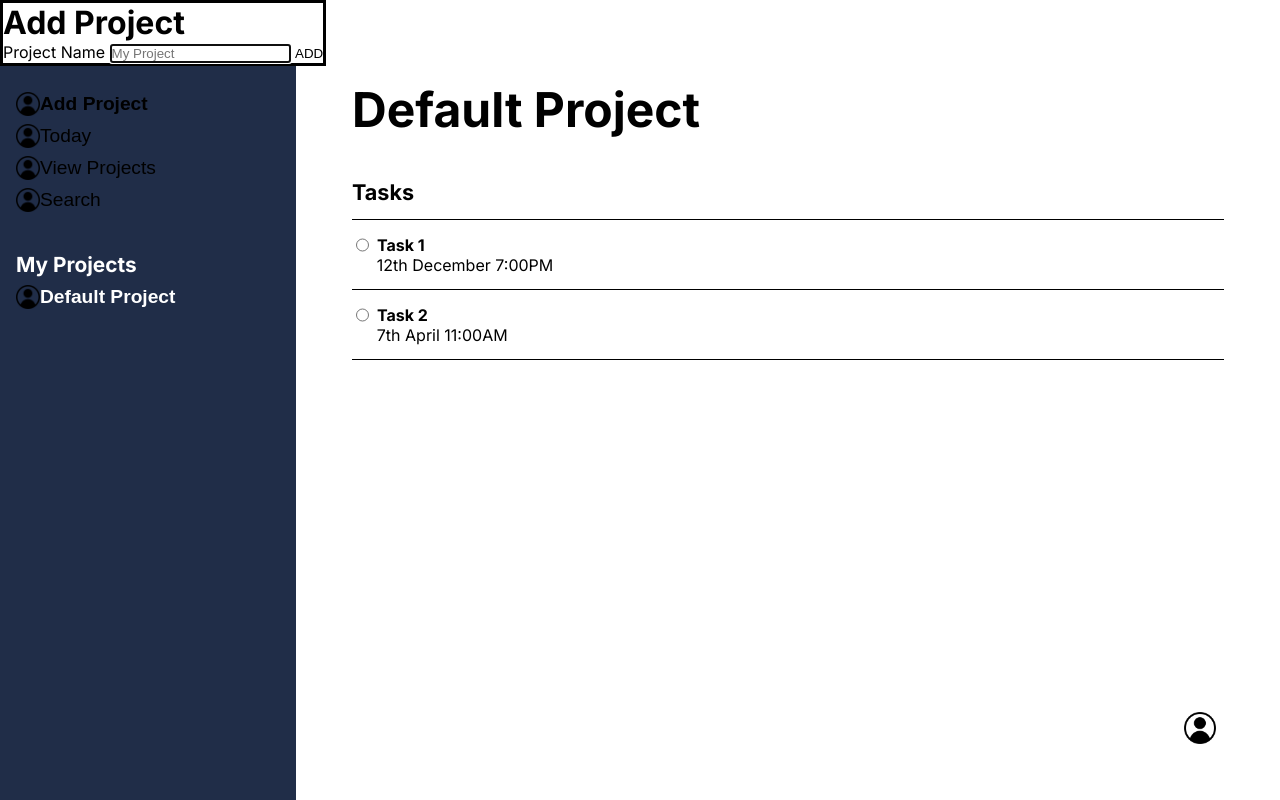
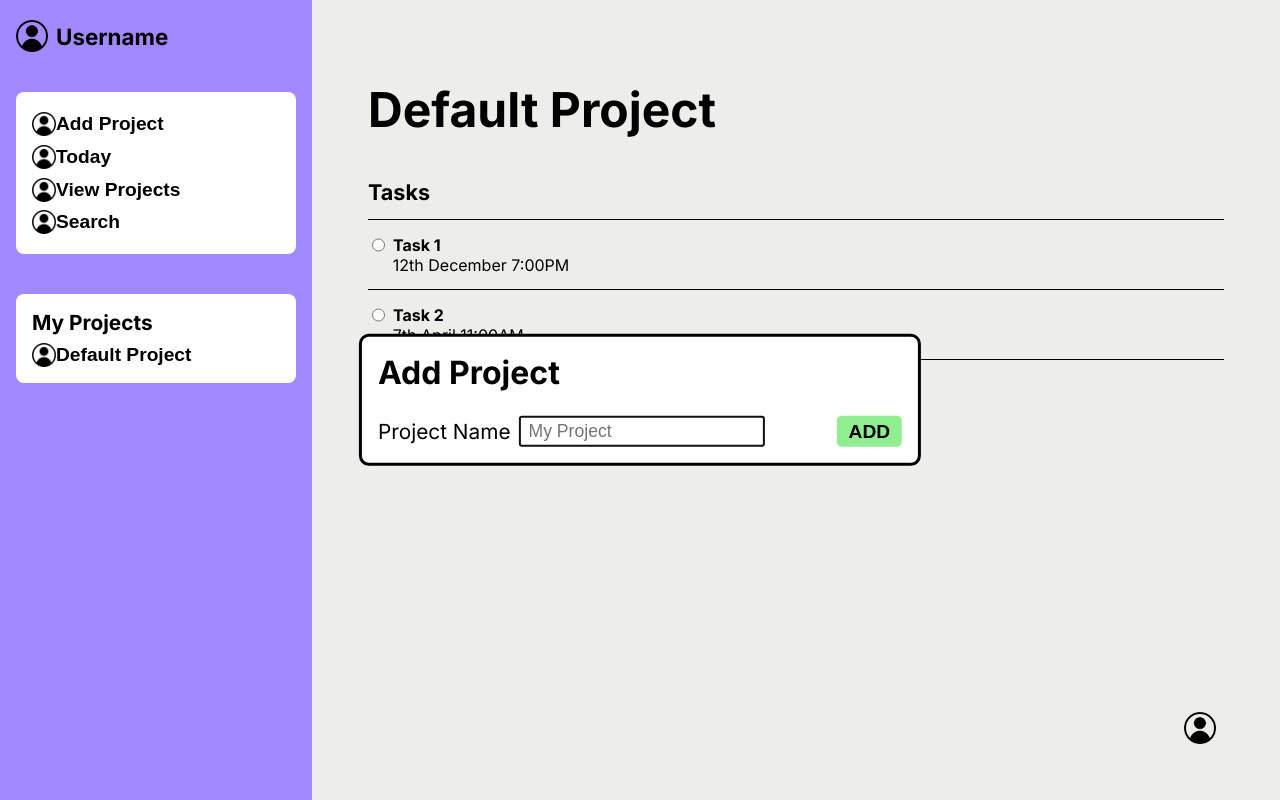
Before and after one commit to 1304PK/To-Do-List, a plain HTML site: page index.html in a window 1280 px wide. Both pictures are taken after a click on the button "Add Project". Drawn offline with Linux system fonts and the light colour scheme; a web font is replaced by a local one.

Commit message:
Changed color palette of the project

```diff
--- a/style.css
+++ b/style.css
@@ -22,14 +22,15 @@ button {
 }
 
 #side-bar {
-    background-color: #202D48;
+    background-color: #A18AFF;
     width: 35vmin;
     padding-top: 2.5vmin;
     padding-left: 2vmin;
+    padding-right: 2vmin;
     display: flex;
     flex-direction: column;
     gap: 5vmin;
-    color: white;
+    /* color: white; */
 }
 
 #user-info {
@@ -46,10 +47,12 @@ button {
 }
 
 #action-container {
-    /* background-color: lightcoral; */
+    background-color: #ffffff;
+    border-radius: 8px;
+    padding: 2vmin;
     display: flex;
     flex-direction: column;
-    gap: 1vmin;
+    gap: 0.1vmin;
 }
 
 .action {
@@ -57,6 +60,10 @@ button {
     display: flex;
     align-items: center;
     font-size: 1.2rem;
+    font-weight: bold;
+    padding-top: 0.5vmin;
+    padding-bottom: 0.5vmin;
+    border-radius: 8px;
 }
 
 .action img {
@@ -65,7 +72,9 @@ button {
 
 
 #project-section {
-
+    background-color: #ffffff;
+    padding: 2vmin;
+    border-radius: 8px;
     display: flex;
     flex-direction: column;
     gap: 1vmin;
@@ -87,7 +96,7 @@ button {
     font-size: 1.2rem;
     display: flex;
     align-items: center;
-    color: white;
+    /* color: white; */
     font-weight: bold;
 }
 
@@ -96,10 +105,19 @@ button {
 
 }
 
+.sidebar-button{
+    transition: background-color 250ms;
+}
+
+.sidebar-button:hover{
+    background-color: #cdb4db;
+}
+
+
 
 
 #main-container {
-    background-color: #FFFFFF;
+    background-color: #edede9;
     flex: 1;
     display: flex;
     flex-direction: column;
@@ -141,7 +159,7 @@ button {
 }
 
 .task-details {
-    background-color: white;
+    /* background-color: white; */
     padding-left: 0.5vmin;
 
 }
@@ -178,3 +196,80 @@ button {
 #add-task img {
     width: 4vmin;
 }
+
+/* DIALOG */
+
+#project-dialog{
+    border-radius: 10px;
+    padding: 2vmin;
+    margin-left: 50vmax;
+    margin-top: 50vmin;
+    transform: translate(-50%, -50%)
+
+}
+
+#project-form{
+    display: flex;
+    margin-top: 3vmin;
+}
+
+#project-form label{
+    font-size: 1.3rem;
+    display: flex;
+    align-items: center;
+    margin-right: 1vmin;
+}
+
+#project-form input{
+    font-size: 1.1rem;
+    padding: 0.4vmin 1vmin;
+}
+
+#project-form button{
+    background-color: lightgreen;
+    font-size: 1.2rem;
+    font-weight: bold;
+    padding: 0vmin 1.5vmin;
+    margin-left: 9vmin;
+    border-radius: 5px;
+}
+
+/* TASK DIALOG */
+
+#task-dialog{
+    border-radius: 10px;
+    padding: 2vmin;
+    margin-left: 50vmax;
+    margin-top: 50vmin;
+    transform: translate(-50%, -50%)
+
+}
+
+#task-form{
+    margin-top: 4vmin;
+    display: flex;
+    flex-direction: column;
+    font-size: 1.3rem;
+    gap: 2.5vmin;
+    align-items: flex-start;
+}
+
+#task-form select{
+    font-size: 1.1rem;
+    padding: 0.3vmin 1vmin;
+}
+
+#task-form input{
+    font-size: 1.1rem;
+    padding: 0.4vmin 1vmin;
+}
+
+#task-form button{
+    border-radius: 5px;
+    background-color: lightgreen;
+    font-size: 1.2rem;
+    font-weight: bold;
+    padding: 1vmin 1vmin;
+    margin-top: 3vmin;
+    align-self: center;
+}
```
